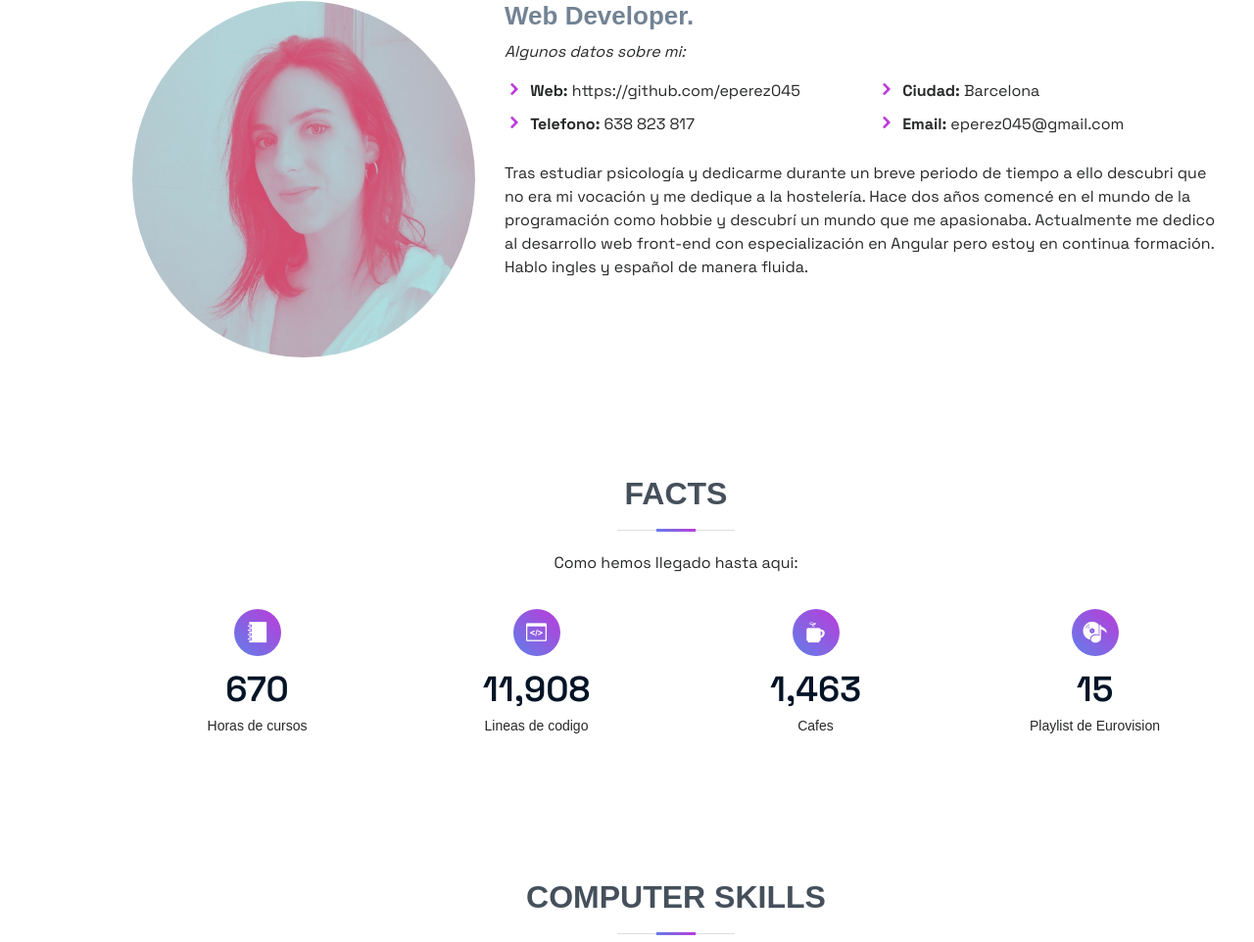
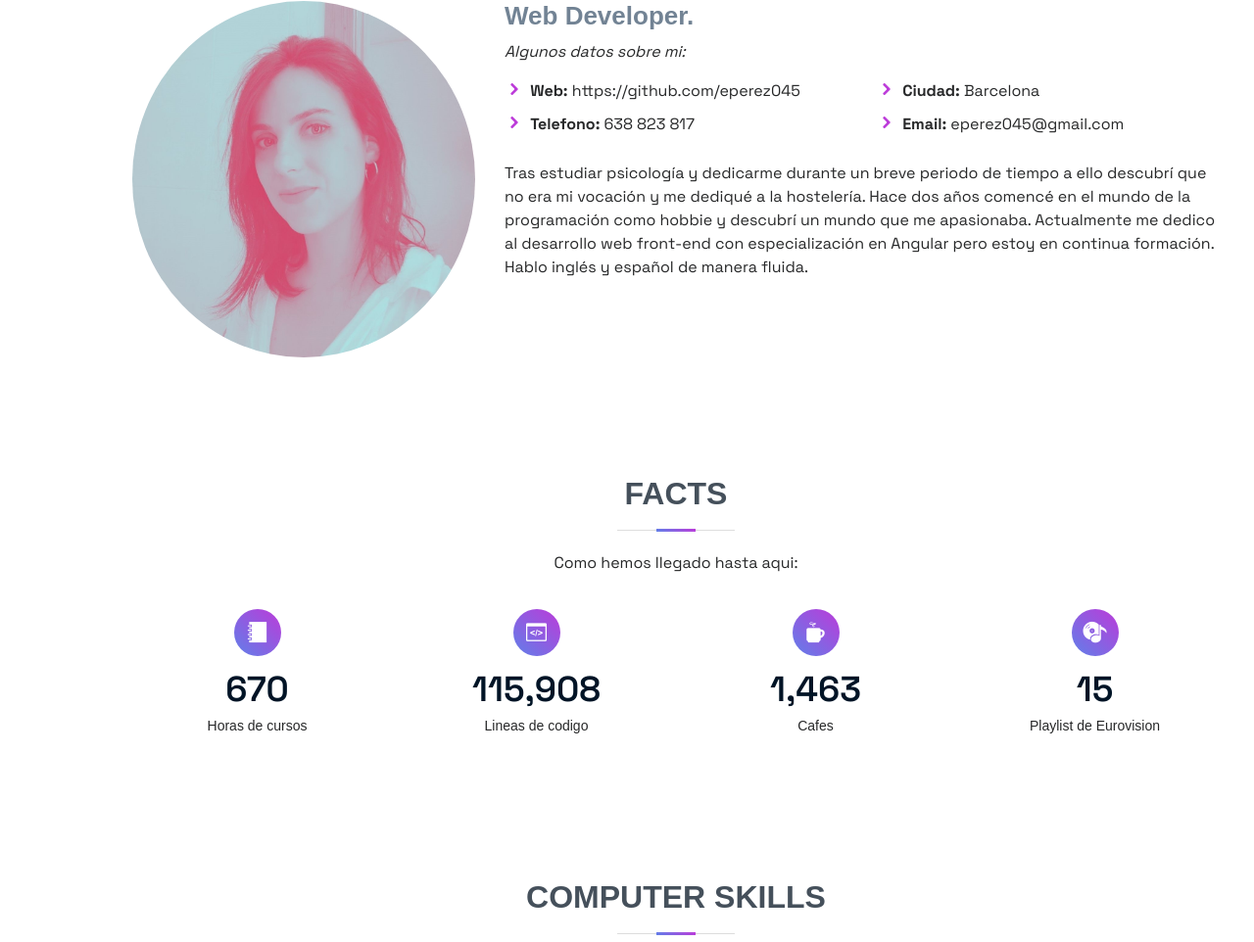
Before and after one commit to eperez045/portfolio-elena, a plain HTML site: page index.html in a window 1280 px wide. Shown: the part 1015-1977 px from the top of the page at 98% size. Drawn offline with Linux system fonts and the light colour scheme.

Commit message:
Correct sintaxis

```diff
--- a/index.html
+++ b/index.html
@@ -100,8 +100,8 @@
                             </div>
                         </div>
                         <p>
-                            Tras estudiar psicología y dedicarme durante un breve periodo de tiempo a ello descubri que no era mi vocación y me dedique a la hostelería. Hace dos años comencé en el mundo de la programación como hobbie y descubrí un mundo que me apasionaba. Actualmente
-                            me dedico al desarrollo web front-end con especialización en Angular pero estoy en continua formación. Hablo ingles y español de manera fluida.
+                            Tras estudiar psicología y dedicarme durante un breve periodo de tiempo a ello descubrí que no era mi vocación y me dediqué a la hostelería. Hace dos años comencé en el mundo de la programación como hobbie y descubrí un mundo que me apasionaba. Actualmente
+                            me dedico al desarrollo web front-end con especialización en Angular pero estoy en continua formación. Hablo inglés y español de manera fluida.
                         </p>
                     </div>
                 </div>
@@ -132,7 +132,7 @@
                     <div class="col-lg-3 col-md-6 mt-5 mt-md-0">
                         <div class="count-box">
                             <i class="icofont-code"></i>
-                            <span data-toggle="counter-up">11,908</span>
+                            <span data-toggle="counter-up">115,908</span>
                             <p>Lineas de codigo</p>
                         </div>
                     </div>
```
